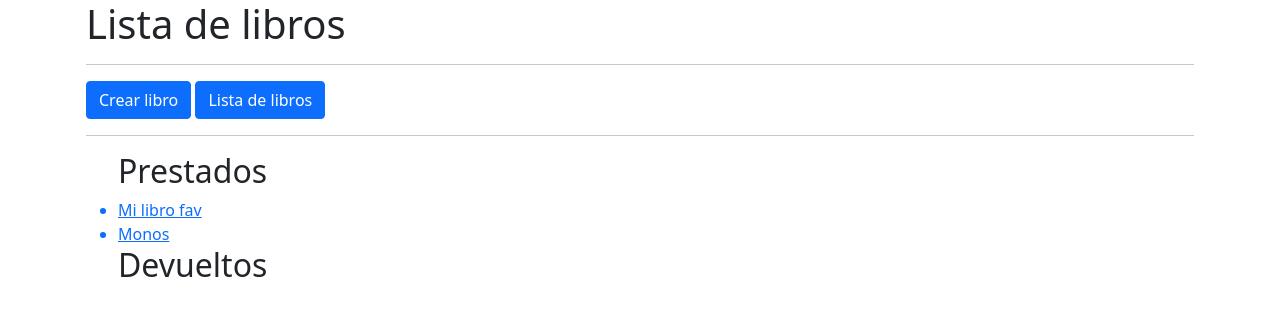
After one commit to ieshm-2daw/libreria-JoseMan72, a Django app: page /loans/ in a window 1280 px wide. The commit adds this page. Shown: the top 316 px of the page. Run offline with Django 4.2, Linux system fonts and the light colour scheme; data comes from the database, SQL or seed files in the repository; both versions use the stored data as it was after the commit; some libraries are stand-ins or nearby versions.

Commit message:
Listado de Prestamos

```diff
--- /dev/null
+++ b/biblioteca/templates/biblioteca/prestamo_list.html
@@ -0,0 +1,44 @@
+<!DOCTYPE html>
+<html lang="es">
+    <head>
+        <meta charset="UTF-8">
+        <meta name="viewport" content="width=device-width, initial-scale=1.0">
+        <meta http-equiv="X-UA-Compatible" content="ie=edge">
+        <meta name="author" content="José Manuel Bonilla García">
+        <meta name="description" content="">
+        <meta name="keywords" content="">
+
+        <!-- Bootstrap Links -->
+        <link rel="stylesheet" href="https://stackpath.bootstrapcdn.com/bootstrap/5.0.0-alpha1/css/bootstrap.min.css" integrity="sha384-r4NyP46KrjDleawBgD5tp8Y7UzmLA05oM1iAEQ17CSuDqnUK2+k9luXQOfXJCJ4I" crossorigin="anonymous">
+        <script src="https://cdn.jsdelivr.net/npm/popper.js@1.16.0/dist/umd/popper.min.js" integrity="sha384-Q6E9RHvbIyZFJoft+2mJbHaEWldlvI9IOYy5n3zV9zzTtmI3UksdQRVvoxMfooAo" crossorigin="anonymous"></script>
+        <script src="https://stackpath.bootstrapcdn.com/bootstrap/5.0.0-alpha1/js/bootstrap.min.js" integrity="sha384-oesi62hOLfzrys4LxRF63OJCXdXDipiYWBnvTl9Y9/TRlw5xlKIEHpNyvvDShgf/" crossorigin="anonymous"></script>
+
+        <title>Lista</title>
+    </head>
+    <body>
+        <div class="container">
+            <div class="row">
+                <div class="col">
+                    <h1>Lista de libros</h1>
+                    <hr>
+                    <a href="{% url 'libro_create' %}" class="btn btn-primary">Crear libro</a>
+                    <a href="{% url 'libro_list' %}" class="btn btn-primary">Lista de libros</a>
+                    <hr>
+                    <ul>
+                        <h2>Prestados</h2>
+                        {% for prestado in prestados %}
+                            <a href="{% url 'libro_detail' prestado.id %}"><li>{{ prestado.libro.titulo }}</li></a>
+                        {% endfor %}
+                        <h2>Devueltos</h2>
+                        {% for devuelto in devueltos %}
+                            <a href="{% url 'libro_detail' devuelto.id %}"><li>{{ devuelto.lirbo.titulo }}</li></a>
+                        {% endfor %}
+                    </ul>
+                </div>
+            </div>
+        </div>
+
+        <script
+            src="https://cdn.jsdelivr.net/npm/bootstrap@5.3.2/dist/js/bootstrap.bundle.min.js" integrity="sha384-C6RzsynM9kWDrMNeT87bh95OGNyZPhcTNXj1NW7RuBCsyN/o0jlpcV8Qyq46cDfL" crossorigin="anonymous"></script>
+    </body>
+</html>
--- a/biblioteca/urls.py
+++ b/biblioteca/urls.py
@@ -1,5 +1,5 @@
 from django.urls import path
-from .views import LibroListView, LibroDetailView, LibroUpdateView, LibroDeleteView, LibroCreateView, LibroLoanView
+from .views import LibroListView, LibroDetailView, LibroUpdateView, LibroDeleteView, LibroCreateView, LibroLoanView, PrestamosListView
 
 urlpatterns = [
     path('',LibroListView.as_view(), name='libro_list'),
@@ -8,4 +8,5 @@ urlpatterns = [
     path('delete/<int:pk>/', LibroDeleteView.as_view(), name='libro_delete'),
     path('create/', LibroCreateView.as_view(), name='libro_create'),
     path('loan/<int:pk>/', LibroLoanView.as_view(), name='libro_loan'),
+    path('loans/', PrestamosListView.as_view(), name='prestamo_list'),
 ]
--- a/biblioteca/views.py
+++ b/biblioteca/views.py
@@ -104,3 +104,13 @@ def libro_loan(request, pk):
         prestamo.save()
         return redirect('libro_list')
 '''
+
+class PrestamosListView(ListView):
+    model = Prestamo
+    template_name = 'biblioteca/prestamo_list.html'
+
+    def get_context_data(self, **kwargs: Any) -> dict[str, Any]:
+        context = super().get_context_data(**kwargs)
+        context['prestados'] = Prestamo.objects.filter(estado='P')
+        context['devueltos'] = Prestamo.objects.filter(estado='D')
+        return context
```
Also changed, not shown: biblioteca/templates/biblioteca/libro_list.html (+4 -15 lines), db.sqlite3.
